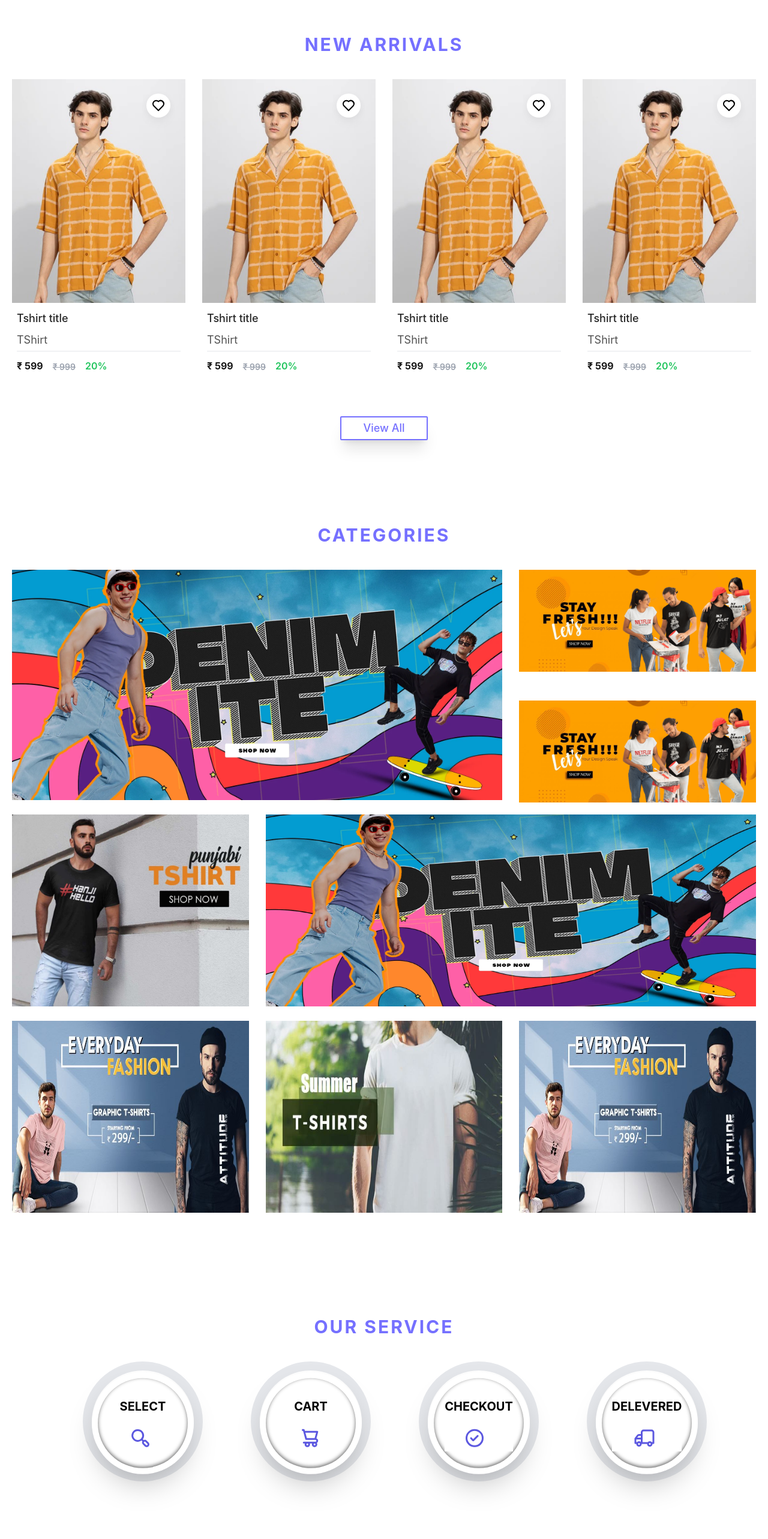
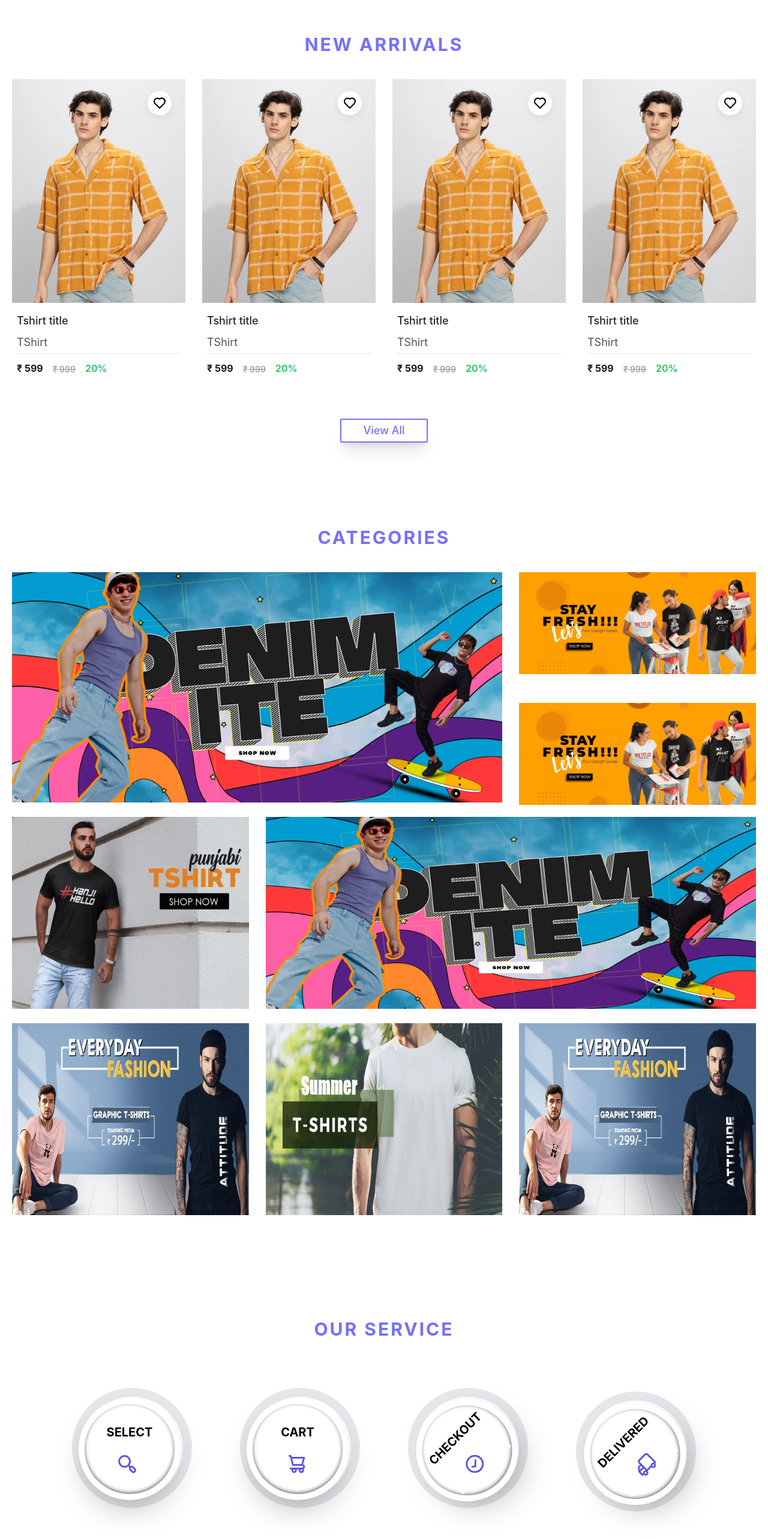
Before and after one commit to Harshs2512/TshirtsHub, a React (Create React App) app in the folder frontend/: page / in a window 1280 px wide. Shown: the part 800-3366 px from the top of the page at 60% size. Built offline with nearby package versions, Linux system fonts and the light colour scheme; the HTML template or start-up script is replaced by a standard one; what tailwindcss-animated would draw is missing.

Commit message:
Update HomePage.js

```diff
--- a/frontend/src/pages/HomePage/HomePage.js
+++ b/frontend/src/pages/HomePage/HomePage.js
@@ -22,131 +22,115 @@ const HomePage = () => {
           {/* NEW ARRIVALS */}
           <h1 className='text-3xl font-bold tracking-widest text-center py-10 text-[#7570ff] mt-9 uppercase'>New Arrivals</h1>
           <div className='grid md:grid-cols-3 xs:grid-cols-2 lg:grid-cols-4 md:gap-7 gap-1 gap-y-5 px-5'>
-            <div
-              className="block bg-white">
-              <a href="#!">
-                <img
-                  src="3.jpg"
-                  alt="" />
+            <div className='block bg-white relative'>
+              <a href='#!'>
+                <img src='3.jpg' alt='' />
               </a>
-              <div className="rounded-full relative xs:top-[-13.5rem] xs:left-[8.2rem] md:top-[-18.7rem] md:left-[11.6rem] lg:top-[-21.8rem] lg:left-56 md:w-10 md:h-10 w-9 h-9 p-1.5 md:p-2 bg-white shadow-[0_2px_15px_-3px_rgba(0,0,0,0.07),0_10px_20px_-2px_rgba(0,0,0,0.04)]">
+              <div className='rounded-full absolute top-[4%] left-[85%] transform -translate-x-1/2 md:top-[4%] md:left-[85%] md:transform md:-translate-x-1/2 lg:top-[4%] lg:left-[85%] lg:transform lg:-translate-x-1/2 md:w-10 md:h-10 w-9 h-9 p-1.5 md:p-2 bg-white shadow-[0_2px_15px_-3px_rgba(0,0,0,0.07),0_10px_20px_-2px_rgba(0,0,0,0.04)]'>
                 <UilHeartAlt />
               </div>
-              <div className="px-2 py-3 -mt-10">
-                <h5
-                  className="mb-2 md:text-lg text-md font-medium leading-tight text-neutral-800">
+              <div className='px-2 py-3 mt-1'>
+                <h5 className='mb-2 md:text-lg text-md font-medium leading-tight text-neutral-800'>
                   Tshirt title
                 </h5>
-                <p className="mb-1 md:text-lg text-sm text-neutral-600">
+                <p className='mb-1 md:text-lg text-sm text-neutral-600'>
                   TShirt
                 </p>
                 <hr />
               </div>
               <div className='flex px-2'>
-                <p className="mb-2 text-base font-bold text-neutral-900">
+                <p className='mb-2 text-base font-bold text-neutral-900'>
                   ₹ 599
                 </p>
-                <p className="mt-1 ml-4 font-semibold text-sm line-through text-gray-400">
+                <p className='mt-1 ml-4 font-semibold text-sm line-through text-gray-400'>
                   ₹ 999
                 </p>
-                <p className="ml-4 font-semibold text-base text-green-500">
+                <p className='ml-4 font-semibold text-base text-green-500'>
                   20%
                 </p>
               </div>
             </div>
-            {/* ---------------- */}<div
-              className="block bg-white">
-              <a href="#!">
-                <img
-                  src="3.jpg"
-                  alt="" />
+            {/* ---------------- */}<div className='block bg-white relative'>
+              <a href='#!'>
+                <img src='3.jpg' alt='' />
               </a>
-              <div className="rounded-full relative xs:top-[-13.5rem] xs:left-[8.2rem] md:top-[-18.7rem] md:left-[11.6rem] lg:top-[-21.8rem] lg:left-56 md:w-10 md:h-10 w-9 h-9 p-1.5 md:p-2 bg-white shadow-[0_2px_15px_-3px_rgba(0,0,0,0.07),0_10px_20px_-2px_rgba(0,0,0,0.04)]">
+              <div className='rounded-full absolute top-[4%] left-[85%] transform -translate-x-1/2 md:top-[4%] md:left-[85%] md:transform md:-translate-x-1/2 lg:top-[4%] lg:left-[85%] lg:transform lg:-translate-x-1/2 md:w-10 md:h-10 w-9 h-9 p-1.5 md:p-2 bg-white shadow-[0_2px_15px_-3px_rgba(0,0,0,0.07),0_10px_20px_-2px_rgba(0,0,0,0.04)]'>
                 <UilHeartAlt />
               </div>
-              <div className="px-2 py-3 -mt-10">
-                <h5
-                  className="mb-2 md:text-lg text-md font-medium leading-tight text-neutral-800">
+              <div className='px-2 py-3 mt-1'>
+                <h5 className='mb-2 md:text-lg text-md font-medium leading-tight text-neutral-800'>
                   Tshirt title
                 </h5>
-                <p className="mb-1 md:text-lg text-sm text-neutral-600">
+                <p className='mb-1 md:text-lg text-sm text-neutral-600'>
                   TShirt
                 </p>
                 <hr />
               </div>
               <div className='flex px-2'>
-                <p className="mb-2 text-base font-bold text-neutral-900">
+                <p className='mb-2 text-base font-bold text-neutral-900'>
                   ₹ 599
                 </p>
-                <p className="mt-1 ml-4 font-semibold text-sm line-through text-gray-400">
+                <p className='mt-1 ml-4 font-semibold text-sm line-through text-gray-400'>
                   ₹ 999
                 </p>
-                <p className="ml-4 font-semibold text-base text-green-500">
+                <p className='ml-4 font-semibold text-base text-green-500'>
                   20%
                 </p>
               </div>
             </div>
             {/* ----------------------- */}
-            <div
-              className="block bg-white">
-              <a href="#!">
-                <img
-                  src="3.jpg"
-                  alt="" />
+            <div className='block bg-white relative'>
+              <a href='#!'>
+                <img src='3.jpg' alt='' />
               </a>
-              <div className="rounded-full relative xs:top-[-13.5rem] xs:left-[8.2rem] md:top-[-18.7rem] md:left-[11.6rem] lg:top-[-21.8rem] lg:left-56 md:w-10 md:h-10 w-9 h-9 p-1.5 md:p-2 bg-white shadow-[0_2px_15px_-3px_rgba(0,0,0,0.07),0_10px_20px_-2px_rgba(0,0,0,0.04)]">
+              <div className='rounded-full absolute top-[4%] left-[85%] transform -translate-x-1/2 md:top-[4%] md:left-[85%] md:transform md:-translate-x-1/2 lg:top-[4%] lg:left-[85%] lg:transform lg:-translate-x-1/2 md:w-10 md:h-10 w-9 h-9 p-1.5 md:p-2 bg-white shadow-[0_2px_15px_-3px_rgba(0,0,0,0.07),0_10px_20px_-2px_rgba(0,0,0,0.04)]'>
                 <UilHeartAlt />
               </div>
-              <div className="px-2 py-3 -mt-10">
-                <h5
-                  className="mb-2 md:text-lg text-md font-medium leading-tight text-neutral-800">
+              <div className='px-2 py-3 mt-1'>
+                <h5 className='mb-2 md:text-lg text-md font-medium leading-tight text-neutral-800'>
                   Tshirt title
                 </h5>
-                <p className="mb-1 md:text-lg text-sm text-neutral-600">
+                <p className='mb-1 md:text-lg text-sm text-neutral-600'>
                   TShirt
                 </p>
                 <hr />
               </div>
               <div className='flex px-2'>
-                <p className="mb-2 text-base font-bold text-neutral-900">
+                <p className='mb-2 text-base font-bold text-neutral-900'>
                   ₹ 599
                 </p>
-                <p className="mt-1 ml-4 font-semibold text-sm line-through text-gray-400">
+                <p className='mt-1 ml-4 font-semibold text-sm line-through text-gray-400'>
                   ₹ 999
                 </p>
-                <p className="ml-4 font-semibold text-base text-green-500">
+                <p className='ml-4 font-semibold text-base text-green-500'>
                   20%
                 </p>
               </div>
             </div>
-            <div
-              className="block bg-white">
-              <a href="#!">
-                <img
-                  src="3.jpg"
-                  alt="" />
+            <div className='block bg-white relative'>
+              <a href='#!'>
+                <img src='3.jpg' alt='' />
               </a>
-              <div className="rounded-full relative xs:top-[-13.5rem] xs:left-[8.2rem] md:top-[-18.7rem] md:left-[11.6rem] lg:top-[-21.8rem] lg:left-56 md:w-10 md:h-10 w-9 h-9 p-1.5 md:p-2 bg-white shadow-[0_2px_15px_-3px_rgba(0,0,0,0.07),0_10px_20px_-2px_rgba(0,0,0,0.04)]">
+              <div className='rounded-full absolute top-[4%] left-[85%] transform -translate-x-1/2 md:top-[4%] md:left-[85%] md:transform md:-translate-x-1/2 lg:top-[4%] lg:left-[85%] lg:transform lg:-translate-x-1/2 md:w-10 md:h-10 w-9 h-9 p-1.5 md:p-2 bg-white shadow-[0_2px_15px_-3px_rgba(0,0,0,0.07),0_10px_20px_-2px_rgba(0,0,0,0.04)]'>
                 <UilHeartAlt />
               </div>
-              <div className="px-2 py-3 -mt-10">
-                <h5
-                  className="mb-2 md:text-lg text-md font-medium leading-tight text-neutral-800">
+              <div className='px-2 py-3 mt-1'>
+                <h5 className='mb-2 md:text-lg text-md font-medium leading-tight text-neutral-800'>
                   Tshirt title
                 </h5>
-                <p className="mb-1 md:text-lg text-sm text-neutral-600">
+                <p className='mb-1 md:text-lg text-sm text-neutral-600'>
                   TShirt
                 </p>
                 <hr />
               </div>
               <div className='flex px-2'>
-                <p className="mb-2 text-base font-bold text-neutral-900">
+                <p className='mb-2 text-base font-bold text-neutral-900'>
                   ₹ 599
                 </p>
-                <p className="mt-1 ml-4 font-semibold text-sm line-through text-gray-400">
+                <p className='mt-1 ml-4 font-semibold text-sm line-through text-gray-400'>
                   ₹ 999
                 </p>
-                <p className="ml-4 font-semibold text-base text-green-500">
+                <p className='ml-4 font-semibold text-base text-green-500'>
                   20%
                 </p>
               </div>
@@ -200,34 +184,28 @@ const HomePage = () => {
             </div>
           </div>
         </div>
-        <div className=''>
+        <div className="flex justify-center items-center">
+          <div className="">
             {/* circle design */}
-          <h1 className='text-3xl font-bold tracking-widest text-center md:pt-10 text-[#7570ff] uppercase'>our service</h1>
-          <section className='xs:mt-6 md:mt-10'>
-            <div className="md:flex flex-wrap justify-center px-20 gap-20 ml-9">
-              <div className="md:flex gap-y-10 justify-center rotate-[45deg] rounded-full md:rotate-[-45deg] md:w-[200px] md:h-[200px] border-solid border-[15px] w-[10rem] h-[10rem] mb-3"
-              >
-                <div
-                  className="rounded-full rotate-[-45deg] md:rotate-[45deg] bg-white w-[8.5rem] h-[8.5rem] md:w-[170px] md:h-[170px] flex justify-center shadow-2xl xs:-mt-1 xs:-ml-1 md:mt-[0.1em]">
-                  <div
-                    className="rounded-full rotate-[0deg] md:rotate-[0deg] bg-white md:w-[150px] md:h-[150px] w-[7.5rem] h-[7.5rem] flex justify-center md:mt-[10px] xs:mt-2 shadow-[inset_0_-2px_6px_0px_rgba(0,0,0,0.6)]">
-                    <p className="font-bold  bg-white md:mt-8 mt-5 mb-5 md:text-[20px] text-md">
+            <h1 className="text-3xl font-bold tracking-widest text-center md:pt-10 text-[#7570ff] uppercase">our service</h1>
+            <section className="mt-20">
+              <div className="flex flex-wrap justify-center items-center gap-20">
+                <div className="gap-y-10 justify-center rounded-full md:w-[200px] md:h-[200px] border-solid border-[15px] w-[10rem] h-[10rem] mb-3">
+                  <div className="rounded-full bg-white w-[8.5rem] h-[8.5rem] md:w-[170px] md:h-[170px] flex justify-center shadow-2xl xs:-mt-1 xs:-ml-1 md:mt-[0.1em]">
+                    <div className="rounded-full rotate-[0deg] md:rotate-[0deg] bg-white md:w-[150px] md:h-[150px] w-[7.5rem] h-[7.5rem] flex justify-center md:mt-[10px] xs:mt-2 shadow-[inset_0_-2px_6px_0px_rgba(0,0,0,0.6)]">
+                      <p className="font-bold bg-white md:mt-8 mt-5 mb-5 md:text-[20px] text-md">
                         SELECT <UilSearchAlt className="w-9 h-9 xs:ml-2.5 md:ml-4 mt-5 text-[#5c58e0]" />
                       </p>
-
                     </div>
                   </div>
                 </div>
 
                 {/* CIRCUL SECTION-2 */}
 
-              <div className="md:flex gap-y-10 justify-center rotate-[45deg] rounded-full md:rotate-[-45deg] md:w-[200px] md:h-[200px] border-solid border-[15px] w-[10rem] h-[10rem] mb-3"
-              >
-                <div
-                  className="rounded-full rotate-[-45deg] md:rotate-[45deg] bg-white w-[8.5rem] h-[8.5rem] md:w-[170px] md:h-[170px] flex justify-center shadow-2xl xs:-mt-1 xs:-ml-1 md:-ml-1 md:mt-[0.1em]">
-                  <div
-                    className="rounded-full rotate-[0deg] md:rotate-[0deg] bg-white md:w-[150px] md:h-[150px] w-[7.5rem] h-[7.5rem] flex justify-center md:mt-[10px] xs:mt-2 shadow-[inset_0_-2px_6px_0px_rgba(0,0,0,0.6)]">
-                    <p className="font-bold  bg-white md:mt-8 mt-5 mb-5 md:text-[20px] text-md">
+                <div className="gap-y-10 justify-center rounded-full md:w-[200px] md:h-[200px] border-solid border-[15px] w-[10rem] h-[10rem] mb-3">
+                  <div className="rounded-full bg-white w-[8.5rem] h-[8.5rem] md:w-[170px] md:h-[170px] flex justify-center shadow-2xl xs:-mt-1 xs:-ml-1 md:-ml-1 md:mt-[0.1em]">
+                    <div className="rounded-full rotate-[0deg] md:rotate-[0deg] bg-white md:w-[150px] md:h-[150px] w-[7.5rem] h-[7.5rem] flex justify-center md:mt-[10px] xs:mt-2 shadow-[inset_0_-2px_6px_0px_rgba(0,0,0,0.6)]">
+                      <p className="font-bold bg-white md:mt-8 mt-5 mb-5 md:text-[20px] text-md">
                         CART <UilShoppingCartAlt className="w-9 h-9 xs:ml-1 md:ml-2 mt-5 text-[#5c58e0]" />
                       </p>
                     </div>
@@ -236,13 +214,10 @@ const HomePage = () => {
 
                 {/* CIRCUL SECTION-3  */}
 
-              <div className="md:flex gap-y-10 justify-center rotate-[45deg] rounded-full md:rotate-[-45deg] md:w-[200px] md:h-[200px] border-solid border-[15px] w-[10rem] h-[10rem] mb-3"
-              >
-                <div
-                  className="rounded-full rotate-[-45deg] md:rotate-[45deg] bg-white w-[8.5rem] h-[8.5rem] md:w-[170px] md:h-[170px] flex justify-center shadow-2xl xs:-mt-1 xs:-ml-1 md:mt-[0.1em]">
-                  <div
-                    className="rounded-full rotate-[0deg] md:rotate-[0deg] bg-white md:w-[150px] md:h-[150px] w-[7.5rem] h-[7.5rem] flex justify-center md:mt-[10px] xs:mt-2 shadow-[inset_0_-2px_6px_0px_rgba(0,0,0,0.6)]">
-                    <p className="font-bold  bg-white mt-8 mb-7 md:text-[20px] text-md">
+                <div className="gap-y-10 justify-center rounded-full md:rotate-[-45deg] md:w-[200px] md:h-[200px] border-solid border-[15px] w-[10rem] h-[10rem] mb-3">
+                  <div className="rounded-full bg-white w-[8.5rem] h-[8.5rem] md:w-[170px] md:h-[170px] flex justify-center shadow-2xl xs:-mt-1 xs:-ml-1 md:mt-[0.1em]">
+                    <div className="rounded-full bg-white md:w-[150px] md:h-[150px] w-[7.5rem] h-[7.5rem] flex justify-center md:mt-[10px] xs:mt-2 shadow-[inset_0_-2px_6px_0px_rgba(0,0,0,0.6)]">
+                      <p className="font-bold bg-white mt-8 mb-7 md:text-[20px] text-md">
                         CHECKOUT <UilCheckCircle className="w-9 h-9 xs:ml-6 md:ml-8 md:mt-5 mt-3 text-[#5c58e0]" />
                       </p>
                     </div>
@@ -251,20 +226,18 @@ const HomePage = () => {
 
                 {/* CIRCUL SECTION-4 */}
 
-              <div className="md:flex gap-y-10 justify-center rotate-[45deg] rounded-full md:rotate-[-45deg] md:w-[200px] md:h-[200px] border-solid border-[15px] w-[10rem] h-[10rem]"
-              >
-                <div
-                  className="rounded-full rotate-[-45deg] md:rotate-[45deg] bg-white w-[8.5rem] h-[8.5rem] md:w-[170px] md:h-[170px] flex justify-center shadow-2xl xs:-mt-1 xs:-ml-1 md:mt-[0.1em]">
-                  <div
-                    className="rounded-full rotate-[0deg] md:rotate-[0deg] bg-white md:w-[150px] md:h-[150px] w-[7.5rem] h-[7.5rem] flex justify-center md:mt-[10px] xs:mt-2 shadow-[inset_0_-2px_6px_0px_rgba(0,0,0,0.6)]">
+                <div className="gap-y-10 justify-center rounded-full md:rotate-[-45deg] md:w-[200px] md:h-[200px] border-solid border-[15px] w-[10rem] h-[10rem]">
+                  <div className="rounded-full bg-white w-[8.5rem] h-[8.5rem] md:w-[170px] md:h-[170px] flex justify-center shadow-2xl xs:-mt-1 xs:-ml-1 md:mt-[0.1em]">
+                    <div className="rounded-full bg-white md:w-[150px] md:h-[150px] w-[7.5rem] h-[7.5rem] flex justify-center md:mt-[10px] xs:mt-2 shadow-[inset_0_-2px_6px_0px_rgba(0,0,0,0.6)]">
                       <p className="font-bold bg-white mt-8 mb-7 md:text-[20px] text-md">
-                      DELEVERED <UilTruck className="w-9 h-9 xs:ml-6 md:ml-9 md:mt-5 mt-3 text-[#5c58e0]" />
+                        DELIVERED <UilTruck className="w-9 h-9 xs:ml-6 md:ml-9 md:mt-5 mt-3 text-[#5c58e0]" />
                       </p>
                     </div>
                   </div>
                 </div>
               </div>
             </section>
+          </div>
         </div>
         <div className='mt-20'>
           <h1 className='text-3xl font-bold tracking-widest text-center py-10 text-[#7570ff] mt-9 uppercase'>categories</h1>
```
Lines whose indentation alone changed are shown as unchanged.
